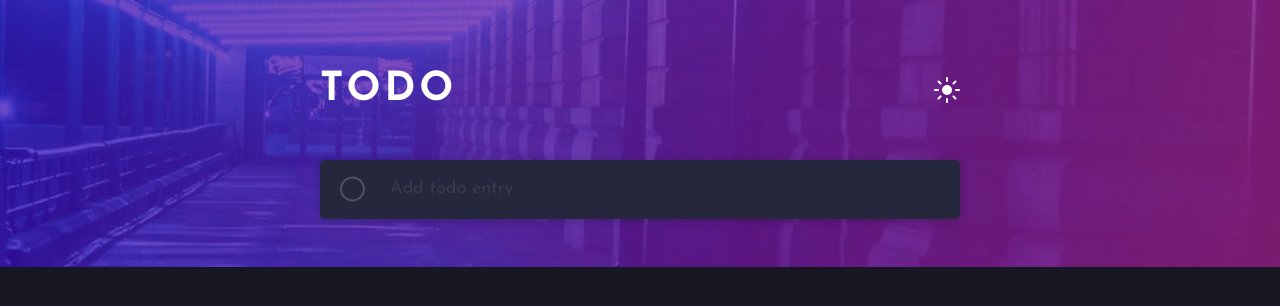
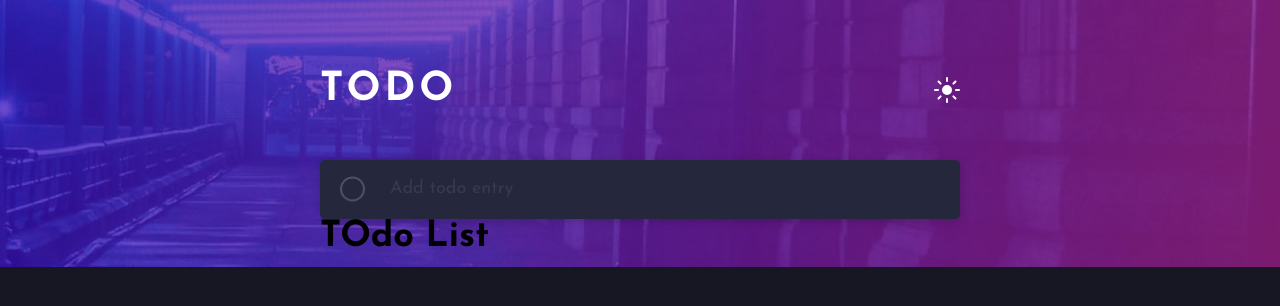
Before and after one commit to sardarz/react_todo, a React (Create React App) app: page / in a window 1280 px wide. Shown: the top 306 px of the page. Built offline with nearby package versions, Linux system fonts and the light colour scheme.

Commit message:
before adding todolist and todoitem

```diff
--- a/src/App.js
+++ b/src/App.js
@@ -1,6 +1,7 @@
 import React, { useState, useEffect } from 'react';
 import Header from './components/Header';
 import TodoInput from './components/TodoInput'
+import TodoList from './components/TodoList';
 import bgImg from './images/bg-desktop-dark.jpg';
 import './App.scss';
 
@@ -14,14 +15,13 @@ const App = () => {
 
   const arr = [<Header />, <Header />]
 
-  console.log(<Header value="kek"/>);
-
   return (
     <>
       <img className="bgImg" src={bgImg} alt="" />
       <div className={`container`}>
         <Header onClick={setTheme} theme={darkTheme} />
         <TodoInput />
+        <TodoList />
       </div>
     </>
   );
--- a/src/components/TodoInput.js
+++ b/src/components/TodoInput.js
@@ -7,7 +7,10 @@ const TodoInput = () => {
 
   const onFormSubmit = evt => {
     evt.preventDefault();
-    console.log(evt);
+    // console.log(evt);
+    if (!value) return;
+    console.log(value);
+    setValue('')
   }
 
   return (
--- /dev/null
+++ b/src/components/TodoItem.js
@@ -0,0 +1,5 @@
+import React from 'react';
+
+const TodoItem = () => {};
+
+export default TodoItem;
--- /dev/null
+++ b/src/components/TodoList.js
@@ -0,0 +1,7 @@
+import React from 'react';
+
+const TodoList = () => {
+  return <h1>TOdo List</h1>;
+};
+
+export default TodoList;
```
Also changed, not shown: src/components/TodoList.scss (added).
